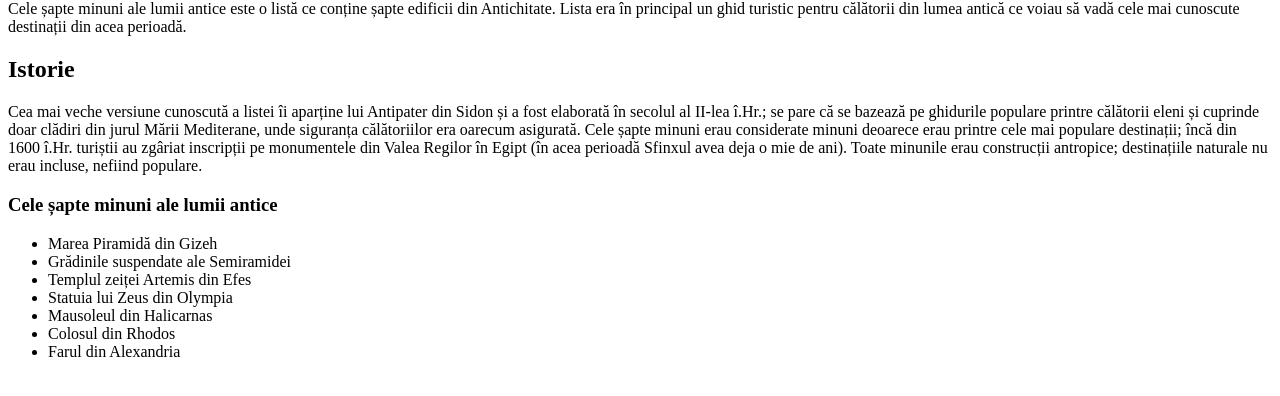
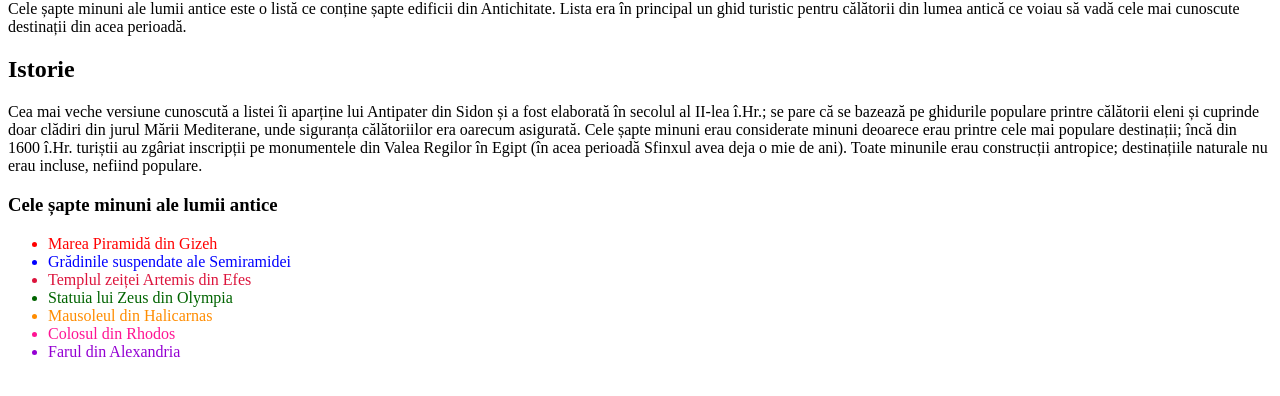
Before and after one commit to Fiorella888/minunile-lumii-antice, a plain HTML site: page index.html in a window 1280 px wide. Shown: the part 66-462 px from the top of the page. Drawn offline with Linux system fonts and the light colour scheme.

Commit message:
List Colour

```diff
--- a/index.html
+++ b/index.html
@@ -17,11 +17,11 @@ din acea perioadă.
 
 <h3>Cele șapte minuni ale lumii antice</h3>
 <ul>
-    <li>Marea Piramidă din Gizeh </li>
-    <li>Grădinile suspendate ale Semiramidei</li>
-    <li>Templul zeiței Artemis din Efes</li>
-    <li>Statuia lui Zeus din Olympia</li>
-    <li>Mausoleul din Halicarnas</li>
-    <li>Colosul din Rhodos</li>
-    <li>Farul din Alexandria</li>
+    <li style="color:red">Marea Piramidă din Gizeh </li>
+    <li style="color:blue">Grădinile suspendate ale Semiramidei</li>
+    <li style="color: crimson;">Templul zeiței Artemis din Efes</li>
+    <li style="color: darkgreen;">Statuia lui Zeus din Olympia</li>
+    <li style="color: darkorange;">Mausoleul din Halicarnas</li>
+    <li style="color: deeppink;">Colosul din Rhodos</li>
+    <li style="color: darkviolet;">Farul din Alexandria</li>
 </ul>
```
